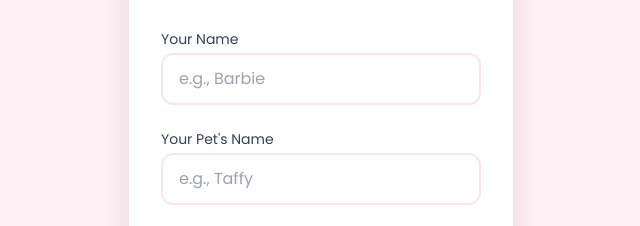
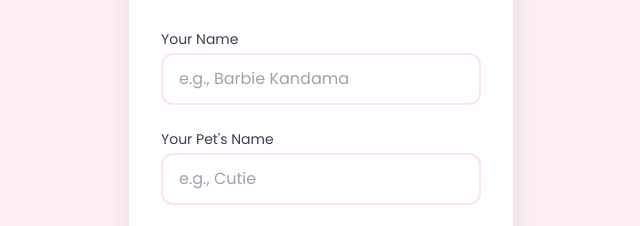
Before and after one commit to VTU-Resources/83, a plain HTML site: page index.html in a window 1280 px wide. Shown: the part 305-531 px from the top of the page, 319-959 px from the left. Drawn offline with nearby package versions, Linux system fonts and the light colour scheme.

Commit message:
Update index.html

```diff
--- a/index.html
+++ b/index.html
@@ -56,12 +56,12 @@
         <form id="login-form" class="space-y-6">
             <div>
                 <label for="user-name" class="block text-sm font-medium text-gray-700 mb-1">Your Name</label>
-                <input type="text" id="user-name" class="login-input w-full" placeholder="e.g., Barbie" required>
+                <input type="text" id="user-name" class="login-input w-full" placeholder="e.g., Barbie Kandama" required>
             </div>
 
             <div>
                 <label for="pet-name" class="block text-sm font-medium text-gray-700 mb-1">Your Pet's Name</label>
-                <input type="text" id="pet-name" class="login-input w-full" placeholder="e.g., Taffy" required>
+                <input type="text" id="pet-name" class="login-input w-full" placeholder="e.g., Cutie" required>
             </div>
 
             <button type="submit" class="login-button w-full">Let's Play!</button>
@@ -101,4 +101,5 @@
     </script>
 
 </body>
+
 </html>
```
